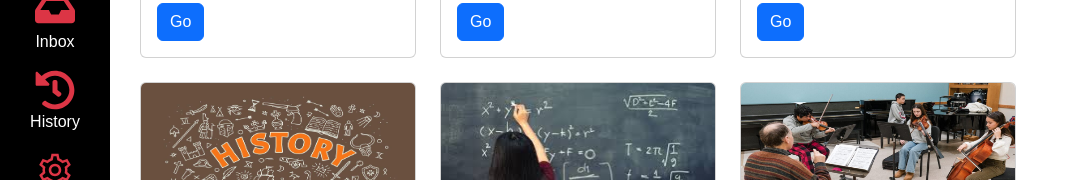
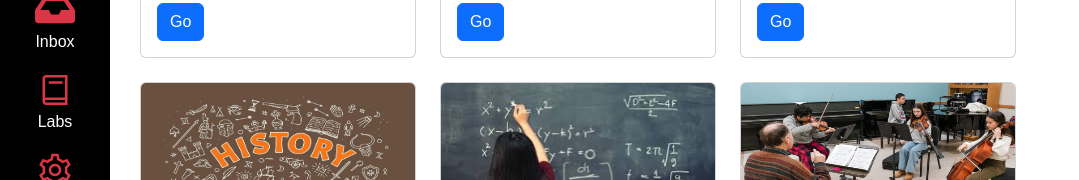
Before and after one commit to SilverWWW/kambaz-next-js, a Next.js app: page /Dashboard in a window 1280 px wide. Shown: the part 490-670 px from the top of the page, without its empty margins (0-1079 px from the left). Built offline with nearby package versions, Linux system fonts and the light colour scheme.

Commit message:
add labs link

```diff
--- a/app/(Kambaz)/Navigation.tsx
+++ b/app/(Kambaz)/Navigation.tsx
@@ -2,7 +2,7 @@
 import { AiOutlineDashboard } from "react-icons/ai";
 import { IoCalendarOutline } from "react-icons/io5";
 import { LiaBookSolid, LiaCogSolid } from "react-icons/lia";
-import { FaInbox, FaUser, FaHistory, FaQuestionCircle } from "react-icons/fa";
+import { FaInbox, FaUser, FaQuestionCircle } from "react-icons/fa";
 import { MdGroups } from "react-icons/md";
 import { BiBook } from "react-icons/bi";
 import { ListGroup, ListGroupItem } from "react-bootstrap";
@@ -154,23 +154,23 @@ export default function KambazNavigation() {
       </ListGroupItem>
       <ListGroupItem
         className={`border-0 text-center ${
-          pathname === "/History" ? "bg-white" : "bg-black"
+          pathname === "/Labs" ? "bg-white" : "bg-black"
         }`}
       >
         <Link
-          href="/History"
-          id="wd-history-link"
+          href="/Labs"
+          id="wd-labs-link"
           className={`text-decoration-none ${
-            pathname === "/History" ? "text-danger" : "text-white"
+            pathname === "/Labs" ? "text-danger" : "text-white"
           }`}
         >
-          <FaHistory
+          <LiaBookSolid
             className={`fs-1 ${
-              pathname === "/History" ? "text-danger" : "text-danger"
+              pathname === "/Labs" ? "text-danger" : "text-danger"
             }`}
           />
           <br />
-          History
+          Labs
         </Link>
       </ListGroupItem>
       <ListGroupItem
```
